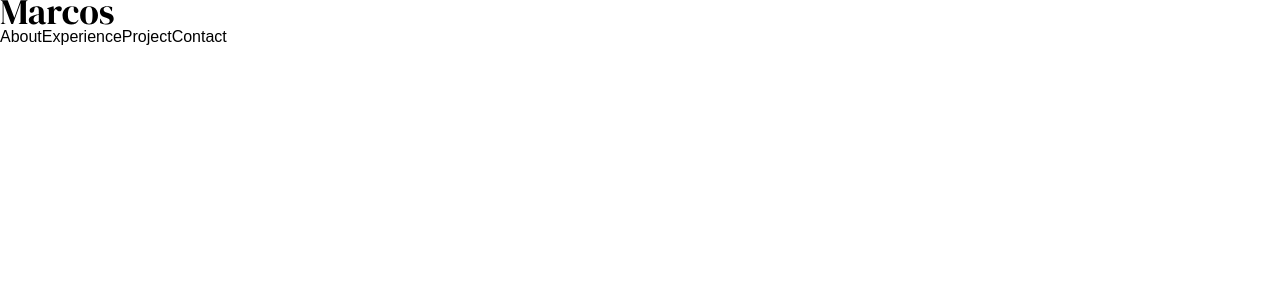
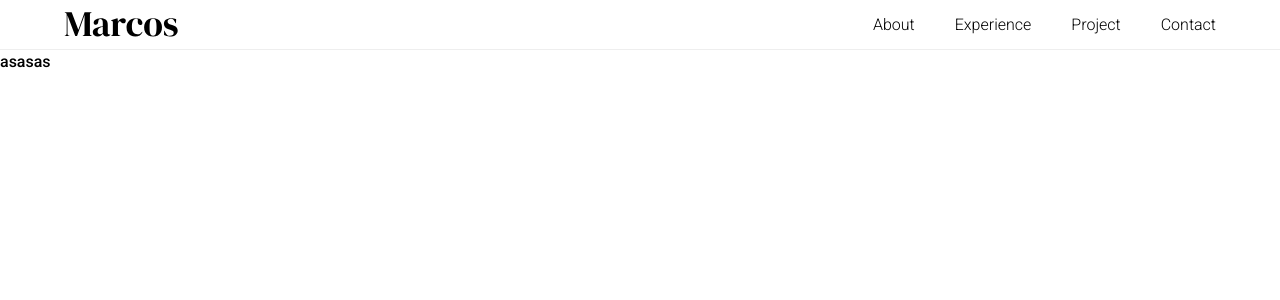
Before and after one commit to MarcosAntonio15243/MarcosAntonio15243.github.io, a Next.js app: page / in a window 1280 px wide. Shown: the top 300 px of the page. Built offline with nearby package versions, Linux system fonts and the light colour scheme.

Commit message:
style: Estilizando e organizando os elementos do header

```diff
--- a/src/app/layout.tsx
+++ b/src/app/layout.tsx
@@ -1,6 +1,6 @@
+import "./globals.css";
 import type { Metadata } from "next";
 import { Roboto, Source_Serif_4 } from "next/font/google";
-import "./globals.css";
 
 export const roboto = Roboto({
   variable: "--font-roboto",
--- a/src/app/page.tsx
+++ b/src/app/page.tsx
@@ -1,10 +1,10 @@
 import Header from "@/components/layout/Header";
-import Image from "next/image";
 
 export default function Home() {
   return (
     <div className="">
       <Header />
+      <h1 className="">asasas</h1>
     </div>
   );
 }
--- a/src/components/layout/Header.tsx
+++ b/src/components/layout/Header.tsx
@@ -1,15 +1,37 @@
 
 
 export default function Header() {
+  const navItems = [
+    {
+      value: "About",
+      link: "#about",
+    },
+    {
+      value: "Experience",
+      link: "#experience",
+    },
+    {
+      value: "Project",
+      link: "#project",
+    },
+    {
+      value: "Contact",
+      link: "#contact",
+    }
+  ];
+
   return (
-    <header>
-      <img src="/assets/logo.svg" alt="teste de imagem" />
-      <nav>
-        <a href="#">About</a>
-        <a href="#">Experience</a>
-        <a href="#">Project</a>
-        <a href="#">Contact</a>
-      </nav>
+    <header className="py-3 border-b-[1px] border-[var(--color-light-gray)]">
+      <div className="flex flex-row justify-between items-center max-w-[90vw] mx-auto">
+        <img src="/assets/logo.svg" alt="teste de imagem" className="cursor-pointer" />
+        <nav className="font-roboto font-light flex flex-row gap-10">
+          {navItems.map((e, index) => {
+            return (
+              <a key={index} href={e.link} className="hover:text-[var(--color-dark-gray)] hover:underline">{e.value}</a>
+            )
+          })}
+        </nav>
+      </div>
     </header>
   )
 }
```
